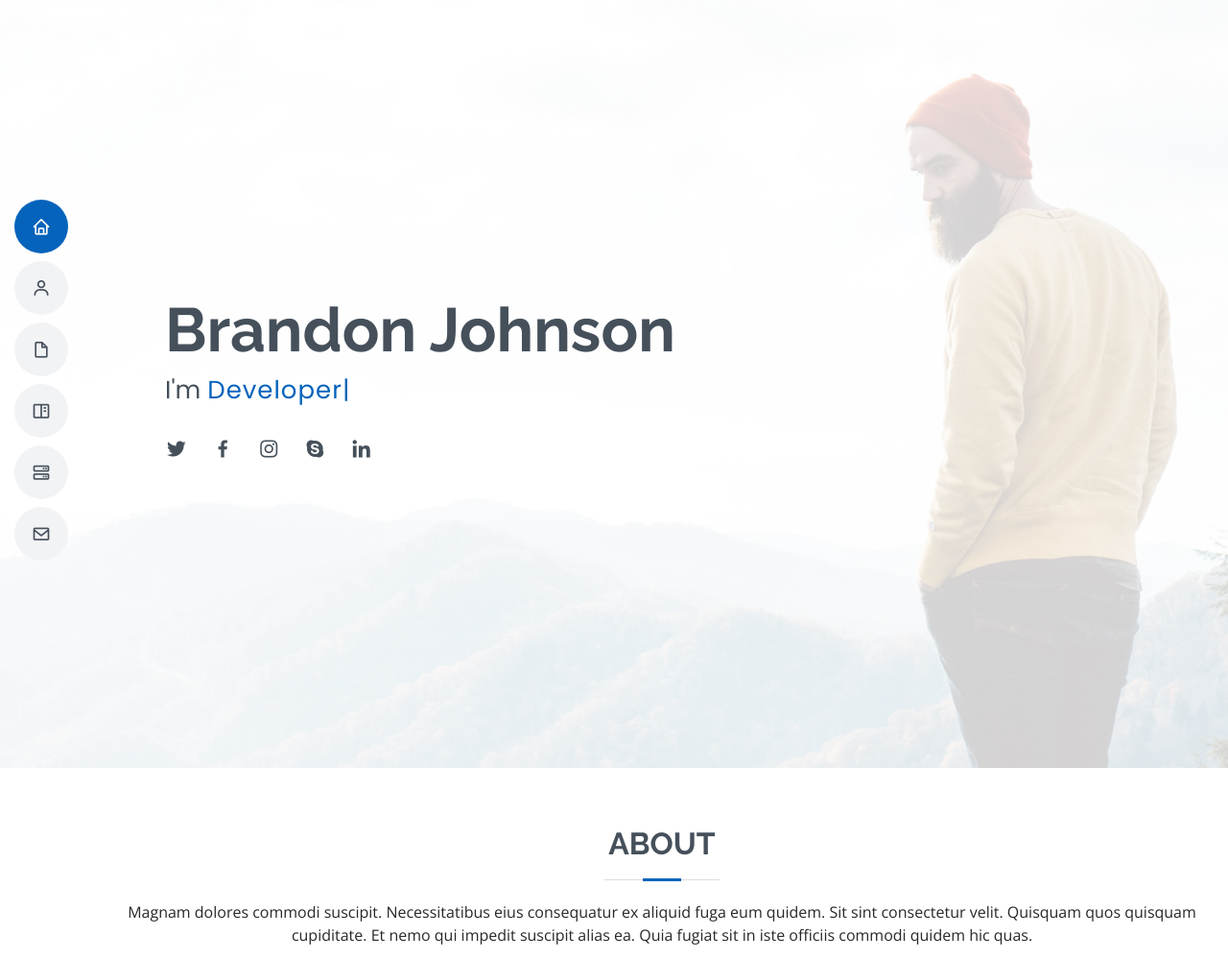
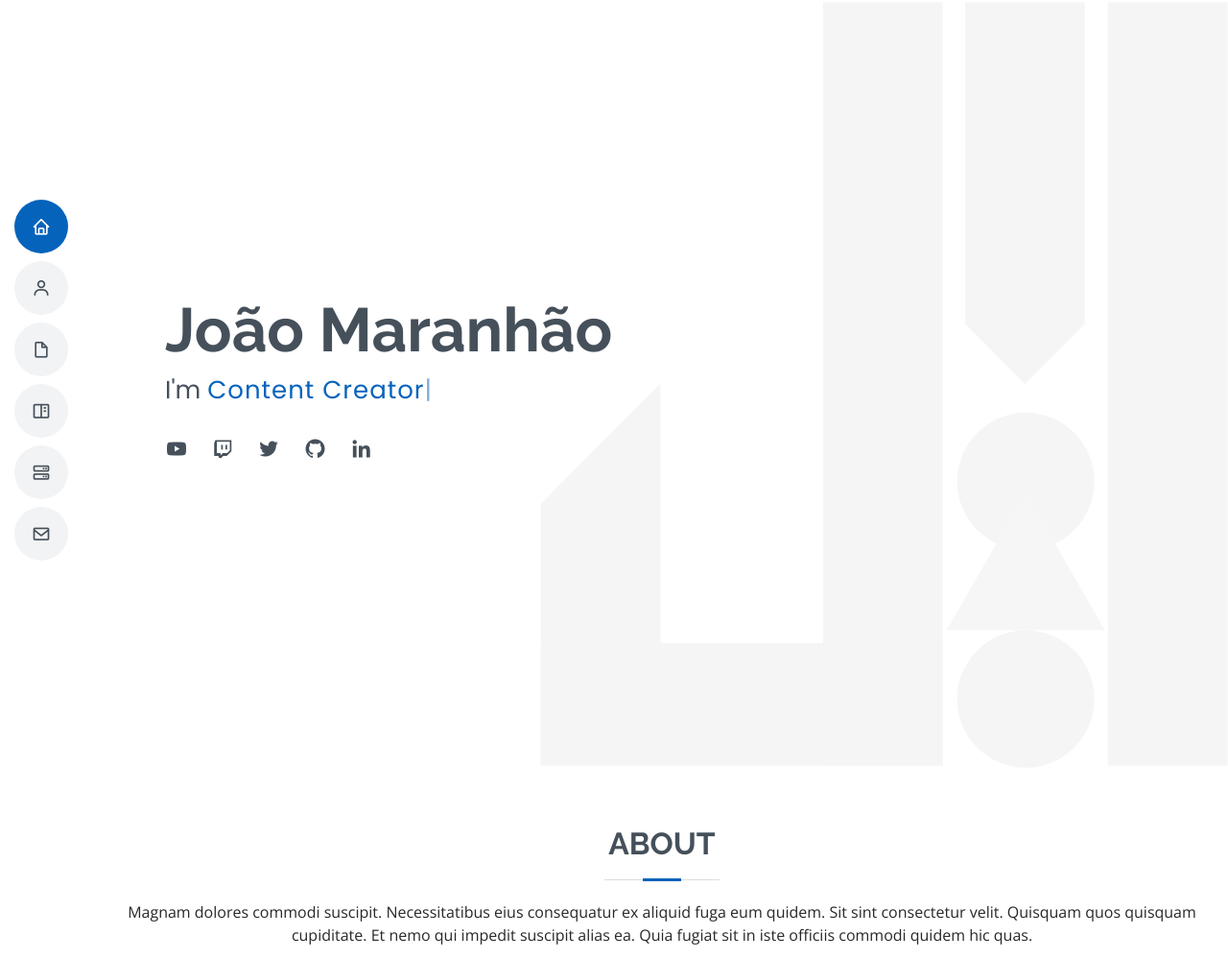
Before and after one commit to joaomaranhao/joaomaranhao.com, a Django app: page / in a window 1280 px wide. Shown: the top 999 px of the page at 96% size. Run offline with Django 4.2, Linux system fonts and the light colour scheme; some libraries are stand-ins or nearby versions.

Commit message:
feat: styled hero section

```diff
--- a/src/static/css/style.css
+++ b/src/static/css/style.css
@@ -274,7 +274,7 @@ h6 {
 #hero {
   width: 100%;
   height: 100vh;
-  background: url("../img/hero-bg.jpg") top right no-repeat;
+  background: url("../img/logo_black.svg") bottom no-repeat;
   background-size: cover;
   position: relative;
 }
@@ -282,12 +282,14 @@ h6 {
 @media (min-width: 992px) {
   #hero {
     padding-left: 160px;
+    background: url("../img/logo_black.svg") top right no-repeat;
+    background-size: contain;
   }
 }
 
 #hero:before {
   content: "";
-  background: rgba(255, 255, 255, 0.8);
+  background: rgba(255, 255, 255, 0.95);
   position: absolute;
   bottom: 0;
   top: 0;
--- a/src/web/templates/base.html
+++ b/src/web/templates/base.html
@@ -10,8 +10,8 @@
   <meta content="" name="keywords">
 
   <!-- Favicons -->
-  <link href="{% static 'img/favicon.png' %}" rel="icon">
-  <link href="{% static 'img/apple-touch-icon.png" rel="' %}apple-touch-icon">
+  <link href="{% static 'img/logo_colored.svg' %}" rel="icon">
+  <link href="{% static 'img/logo_colored.svg' %}" rel="apple-touch-icon">
 
   <!-- Google Fonts -->
   <link href="https://fonts.googleapis.com/css?family=Open+Sans:300,300i,400,400i,600,600i,700,700i|Raleway:300,300i,400,400i,500,500i,600,600i,700,700i|Poppins:300,300i,400,400i,500,500i,600,600i,700,700i" rel="stylesheet">
--- a/src/web/templates/index.html
+++ b/src/web/templates/index.html
@@ -1,7 +1,7 @@
 {% extends "base.html" %}
 {% load static %}
 
-{% block title %}João Maranhão{% endblock title %}
+{% block title %}João Maranhão | Software Engineer{% endblock title %}
 
 {% block content  %}
   <!-- ======= Mobile nav toggle button ======= -->
@@ -26,14 +26,14 @@
   <!-- ======= Hero Section ======= -->
   <section id="hero" class="d-flex flex-column justify-content-center">
     <div class="container" data-aos="zoom-in" data-aos-delay="100">
-      <h1>Brandon Johnson</h1>
-      <p>I'm <span class="typed" data-typed-items="Designer, Developer, Freelancer, Photographer"></span></p>
+      <h1>João Maranhão</h1>
+      <p>I'm <span class="typed" data-typed-items="Developer, Content Creator, Indie Hacker"></span></p>
       <div class="social-links">
-        <a href="#" class="twitter"><i class="bx bxl-twitter"></i></a>
-        <a href="#" class="facebook"><i class="bx bxl-facebook"></i></a>
-        <a href="#" class="instagram"><i class="bx bxl-instagram"></i></a>
-        <a href="#" class="google-plus"><i class="bx bxl-skype"></i></a>
-        <a href="#" class="linkedin"><i class="bx bxl-linkedin"></i></a>
+        <a href="https://www.youtube.com/@joaofmaranhao" class="youtube"><i class="bx bxl-youtube"></i></a>
+        <a href="https://www.twitch.com/joaofmaranhao" class="twitch"><i class="bx bxl-twitch"></i></a>
+        <a href="https://www.twitter.com/joaofmaranhao" class="twitter"><i class="bx bxl-twitter"></i></a>
+        <a href="https://www.github.com/joaomaranhao" class="github"><i class="bx bxl-github"></i></a>
+        <a href="https://www.linkedin.com/in/joaofmaranhao" class="linkedin"><i class="bx bxl-linkedin"></i></a>
       </div>
     </div>
   </section><!-- End Hero -->
```
Also changed, not shown: src/static/img/logo_black.svg (added), src/static/img/logo_colored.svg (added), src/static/img/profile-img.png (added).
